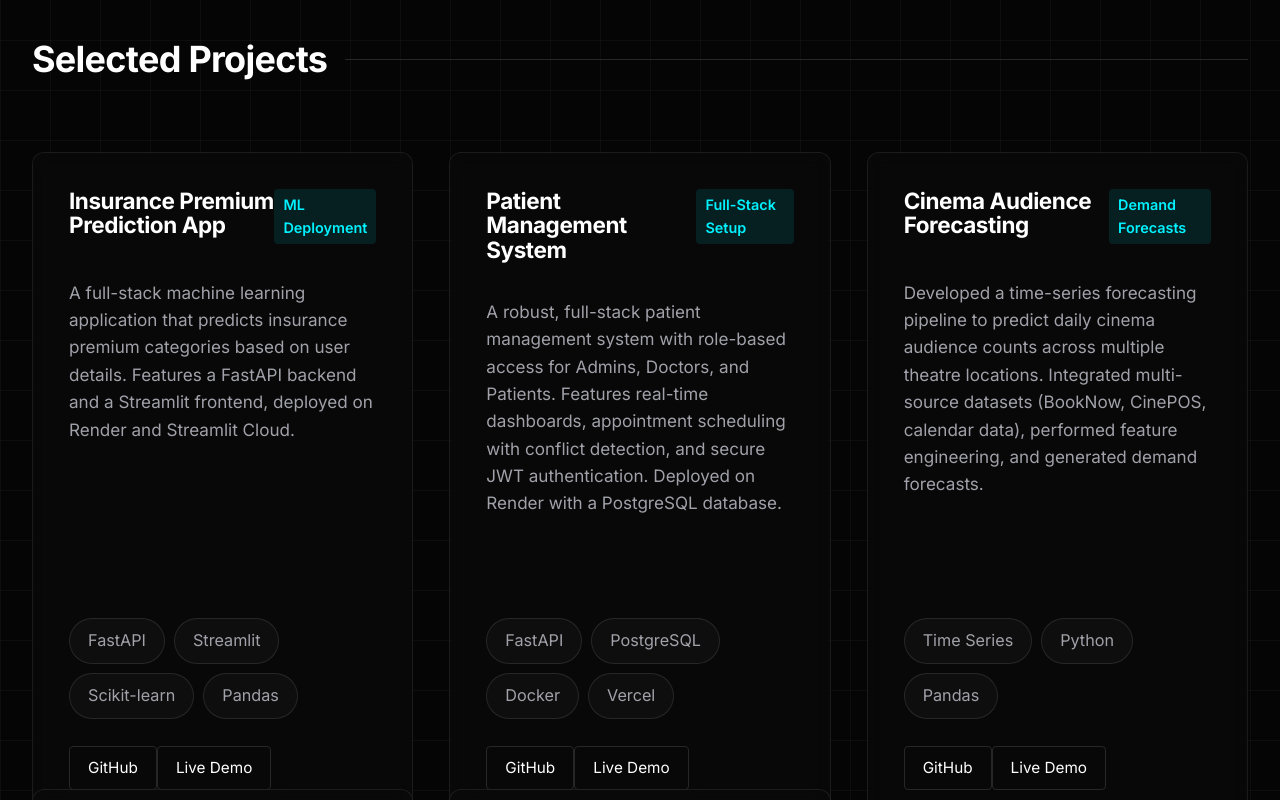
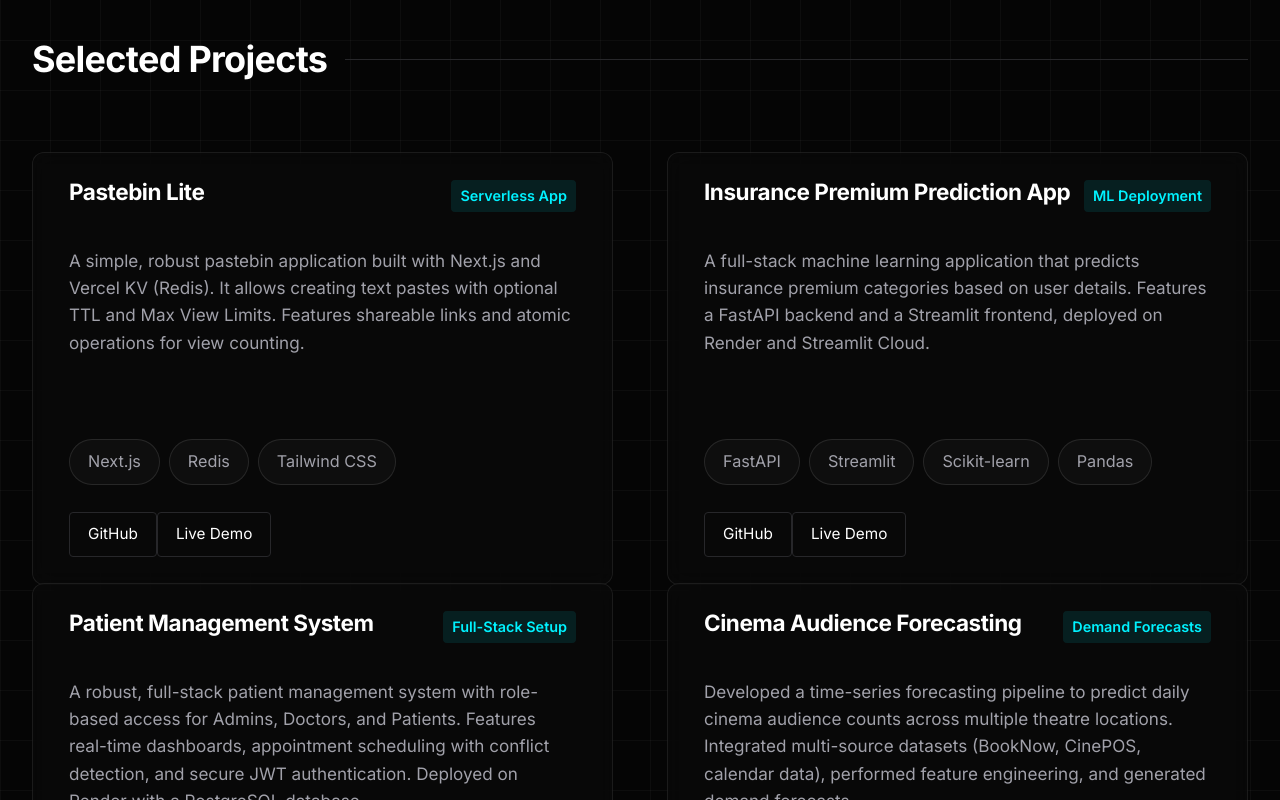
Before and after one commit to pamit7d/my-portfolio, a React (Vite) app in the folder frontend/: page / in a window 1280 px wide. Shown: the part 960-1760 px from the top of the page. Built offline with nearby package versions, Linux system fonts and the light colour scheme.

Commit message:
update the project as a responsive to all divice

```diff
--- a/frontend/src/components/Projects.jsx
+++ b/frontend/src/components/Projects.jsx
@@ -2,29 +2,13 @@
 import Section from './Section';
 
 const Projects = ({ data }) => {
-    const [activeCard, setActiveCard] = useState(null);
-
-    const handleCardClick = (id) => {
-        setActiveCard(activeCard === id ? null : id);
-    };
-
     return (
         <Section title="Selected Projects" className="projects-section" id="projects">
             <div className="projects-grid">
                 {data.map((project) => (
                     <div
                         key={project.id}
-                        className={`project-card ${activeCard === project.id ? 'card-active' : ''}`}
-                        onClick={() => handleCardClick(project.id)}
-                        tabIndex="0"
-                        role="button"
-                        aria-pressed={activeCard === project.id}
-                        onKeyDown={(e) => {
-                            if (e.key === 'Enter' || e.key === ' ') {
-                                e.preventDefault();
-                                handleCardClick(project.id);
-                            }
-                        }}
+                        className="project-card"
                     >
                         <div className="project-header">
                             <h3 className="project-title">{project.title}</h3>
--- a/frontend/src/data/resume.json
+++ b/frontend/src/data/resume.json
@@ -42,6 +42,19 @@
     }
   ],
   "projects": [
+    {
+      "id": 6,
+      "title": "Pastebin Lite",
+      "tech": [
+        "Next.js",
+        "Redis",
+        "Tailwind CSS"
+      ],
+      "stats": "Serverless App",
+      "description": "A simple, robust pastebin application built with Next.js and Vercel KV (Redis). It allows creating text pastes with optional TTL and Max View Limits. Features shareable links and atomic operations for view counting.",
+      "link": "https://github.com/pamit7d/pastebin-lite",
+      "demo": "https://pastebin-lite-umber-three.vercel.app/"
+    },
     {
       "id": 5,
       "title": "Insurance Premium Prediction App",
--- a/frontend/src/styles/cards.css
+++ b/frontend/src/styles/cards.css
@@ -234,6 +234,18 @@
     }
 }
 
+@media (min-width: 1024px) {
+    .projects-grid {
+        grid-template-columns: repeat(auto-fit, minmax(490px, 1fr));
+        gap: 3rem;
+    }
+
+    .projects-grid .project-card {
+        padding-top: 1.5rem;
+        padding-bottom: 1.5rem;
+    }
+}
+
 .project-header {
     display: flex;
     justify-content: space-between;
```
